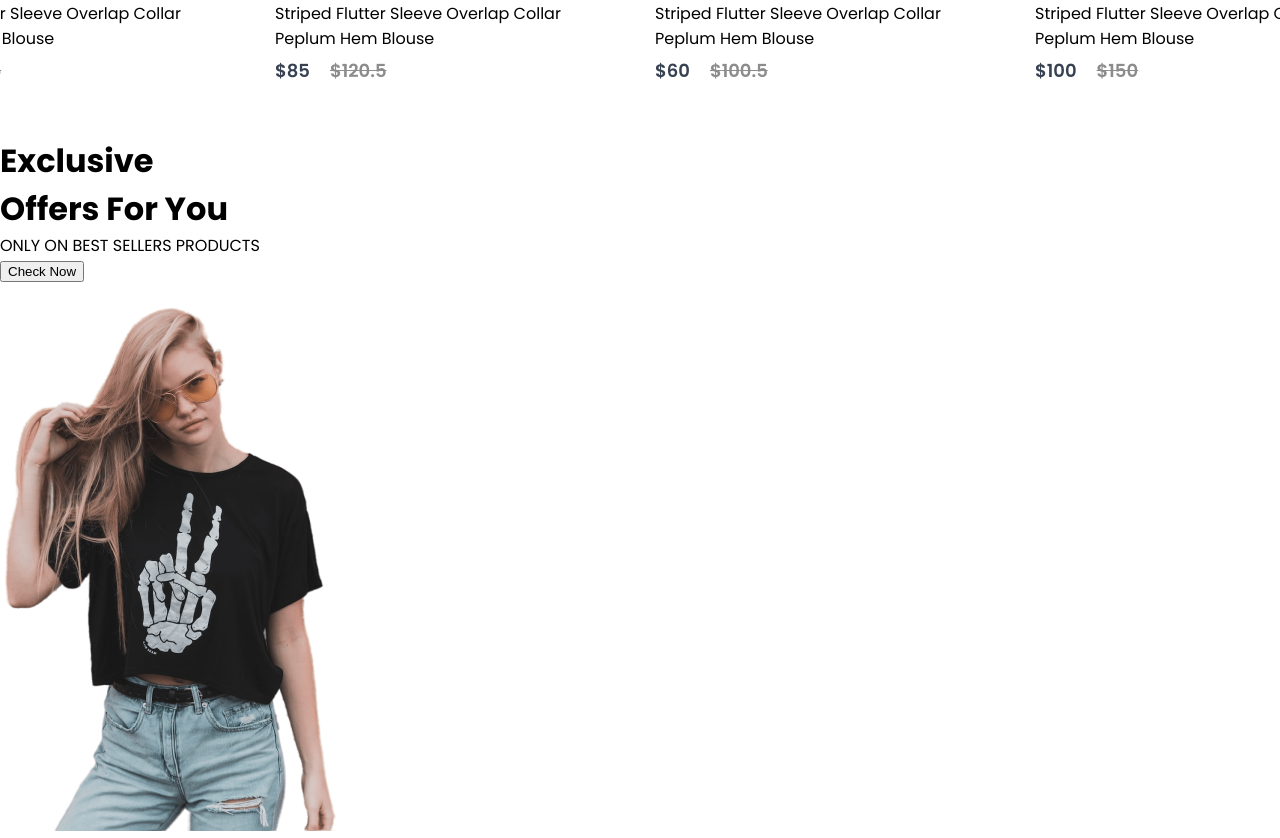
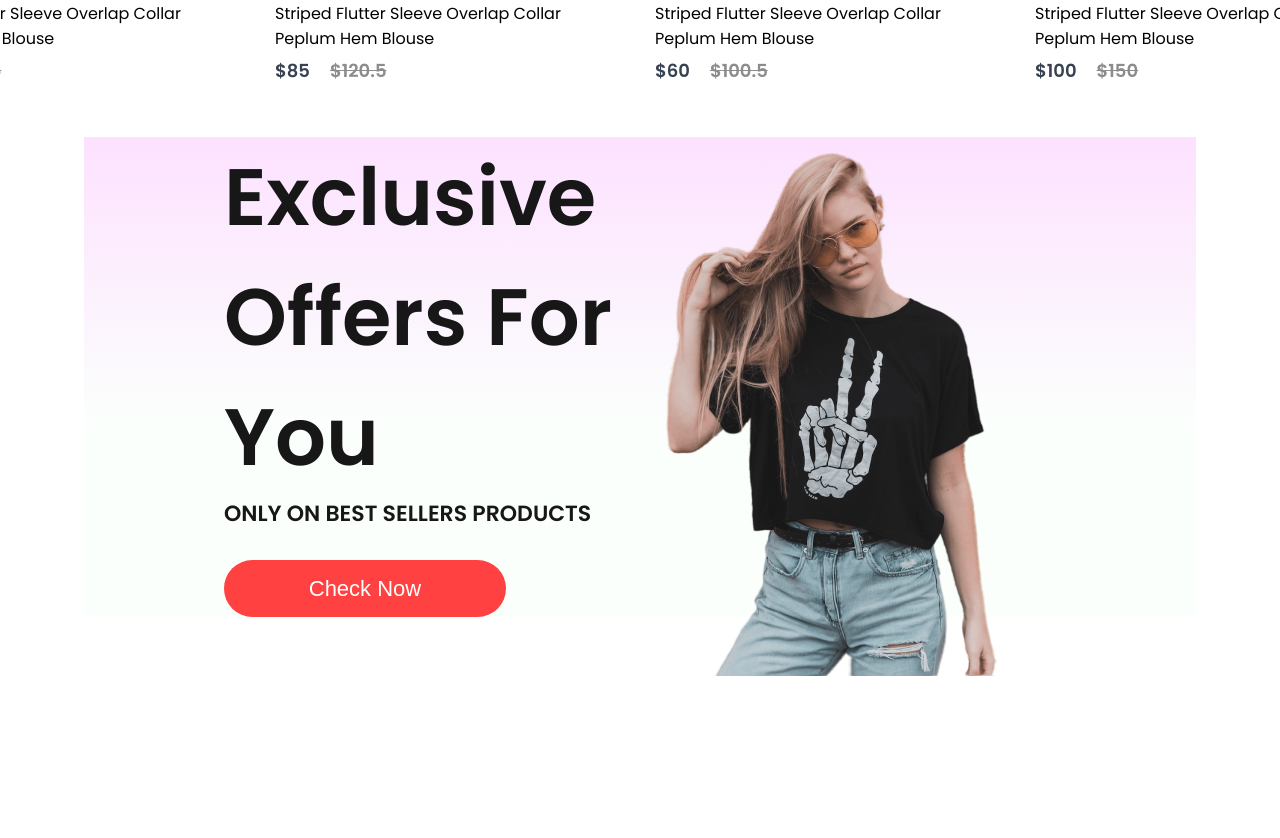
Before and after one commit to Mushfikur007/e-commerce-react, a React (Create React App) app in the folder front-end/: page / in a window 1280 px wide. Shown: the part 1480-2318 px from the top of the page. After the commit the page ends 2247 px from the top, so only its background shows below. Built offline with nearby package versions, Linux system fonts and the light colour scheme.

Commit message:
offer done

```diff
--- a/front-end/src/Components/Offers/Offers.css
+++ b/front-end/src/Components/Offers/Offers.css
@@ -0,0 +1,49 @@
+.offers{
+    width: 65%;
+    height: 60vh;
+    display: flex;
+    margin: auto;
+    padding: 0px 140px;
+    margin-bottom: 150px;
+    background: linear-gradient(180deg, #fde1ff 0%, #e1ffea22 60%);
+}
+
+.offers-left{
+    flex: 1;
+    display: flex;
+    flex-direction: column;
+    justify-content: center;
+}
+
+.offers-left h1{
+    color: #171717;
+    font-size: 80px;
+    font-weight: 600;
+}
+
+.offers-left p{
+    color: #171717;
+    font-size: 22px;
+    font-weight: 600;
+}
+
+.offers-left button{
+    width: 282px;
+    height: 70px;
+    border-radius: 35px;
+    background: #ff4141;
+    border: none;
+    color: white;
+    font-size: 22px;
+    font-weight: 500;
+    margin-top: 30px;
+    cursor: pointer;
+}
+
+.offers-right{
+    flex: 1;
+    display: flex;
+    align-items: center;
+    justify-content: center;
+    padding-top: 50px;
+}
```
